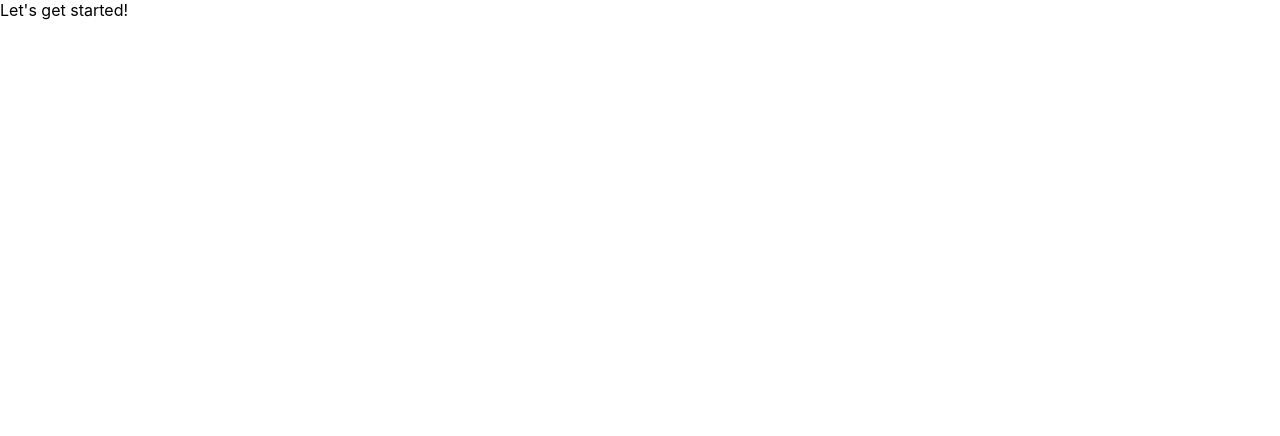
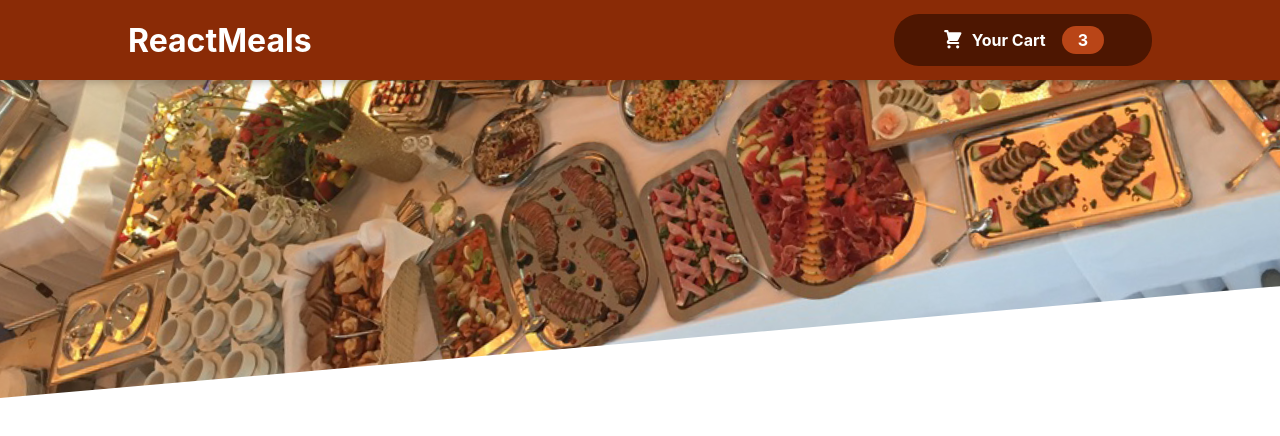
Before and after one commit to lukasz-klekner/the_food_order_app, a React (Create React App) app: page / in a window 1280 px wide. Shown: the top 436 px of the page. Built offline with nearby package versions, Linux system fonts and the light colour scheme.

Commit message:
adds Header components

```diff
--- a/package.json
+++ b/package.json
@@ -9,6 +9,7 @@
     "react": "^17.0.2",
     "react-dom": "^17.0.2",
     "react-scripts": "5.0.0",
+    "styled-components": "^5.3.3",
     "web-vitals": "^2.1.4"
   },
   "scripts": {
--- a/src/App.js
+++ b/src/App.js
@@ -1,5 +1,11 @@
+import Header from './components/Layout/Header'
+
 function App() {
-  return <div className='App'>Let's get started!</div>
+  return (
+    <>
+      <Header />
+    </>
+  )
 }
 
 export default App
--- /dev/null
+++ b/src/components/Cart/CartIcon.js
@@ -0,0 +1,11 @@
+const CartIcon = () => (
+  <svg
+    xmlns='http://www.w3.org/2000/svg'
+    viewBox='0 0 20 20'
+    fill='currentColor'
+  >
+    <path d='M3 1a1 1 0 000 2h1.22l.305 1.222a.997.997 0 00.01.042l1.358 5.43-.893.892C3.74 11.846 4.632 14 6.414 14H15a1 1 0 000-2H6.414l1-1H14a1 1 0 00.894-.553l3-6A1 1 0 0017 3H6.28l-.31-1.243A1 1 0 005 1H3zM16 16.5a1.5 1.5 0 11-3 0 1.5 1.5 0 013 0zM6.5 18a1.5 1.5 0 100-3 1.5 1.5 0 000 3z' />
+  </svg>
+)
+
+export default CartIcon
--- /dev/null
+++ b/src/components/Layout/Header.js
@@ -0,0 +1,53 @@
+import { memo } from 'react'
+import styled from 'styled-components'
+
+import HeaderCartButton from './HeaderCartButton'
+import mealsImage from '../../assets/meals.jpg'
+
+const Header = ({ className }) => {
+  return (
+    <div className={className}>
+      <header>
+        <h1>ReactMeals</h1>
+        <HeaderCartButton />
+      </header>
+      <div>
+        <img src={mealsImage} alt='A table full of delicious food!' />
+      </div>
+    </div>
+  )
+}
+
+const Memoized = memo(Header)
+const Styled = styled(Memoized)`
+  > header {
+    position: fixed;
+    top: 0;
+    left: 0;
+    width: 80%;
+    height: 5rem;
+    background-color: #8a2b06;
+    color: white;
+    display: flex;
+    justify-content: space-between;
+    align-items: center;
+    padding: 0 10%;
+    box-shadow: 0 2px 8px rgba(0, 0, 0, 0.25);
+    z-index: 10;
+  }
+  > div {
+    width: 100%;
+    height: 25rem;
+    z-index: 0;
+    overflow: hidden;
+
+    > img {
+      width: 110%;
+      height: 100%;
+      object-fit: cover;
+      transform: rotateZ(-5deg) translateY(-4rem) translateX(-1rem);
+    }
+  }
+`
+Styled.displayName = 'Header'
+export default Styled
--- /dev/null
+++ b/src/components/Layout/HeaderCartButton.js
@@ -0,0 +1,51 @@
+import { memo } from 'react'
+import styled from 'styled-components'
+
+import CartIcon from '../Cart/CartIcon'
+
+const HeaderCartButton = ({ className }) => (
+  <button className={className}>
+    <span>
+      <CartIcon />
+    </span>
+    <span>Your Cart</span>
+    <span>3</span>
+  </button>
+)
+
+const Memoized = memo(HeaderCartButton)
+const Styled = styled(Memoized)`
+  cursor: pointer;
+  font: inherit;
+  border: none;
+  background-color: #4d1601;
+  color: white;
+  padding: 0.75rem 3rem;
+  display: flex;
+  justify-content: space-around;
+  align-items: center;
+  border-radius: 25px;
+  font-weight: bold;
+
+  &:hover,
+  &:active {
+    background-color: #2c0d00;
+  }
+
+  span:first-child {
+    width: 1.35rem;
+    height: 1.35rem;
+    margin-right: 0.5rem;
+  }
+
+  span:last-child {
+    background-color: #b94517;
+    padding: 0.25rem 1rem;
+    border-radius: 25px;
+    margin-left: 1rem;
+    font-weight: bold;
+  }
+`
+
+Styled.displayName = 'HeaderCartButton'
+export default Styled
```
Also changed, not shown: src/assets/meals.jpg (added), 1 other file (tests, documents, lock files or other folders).
